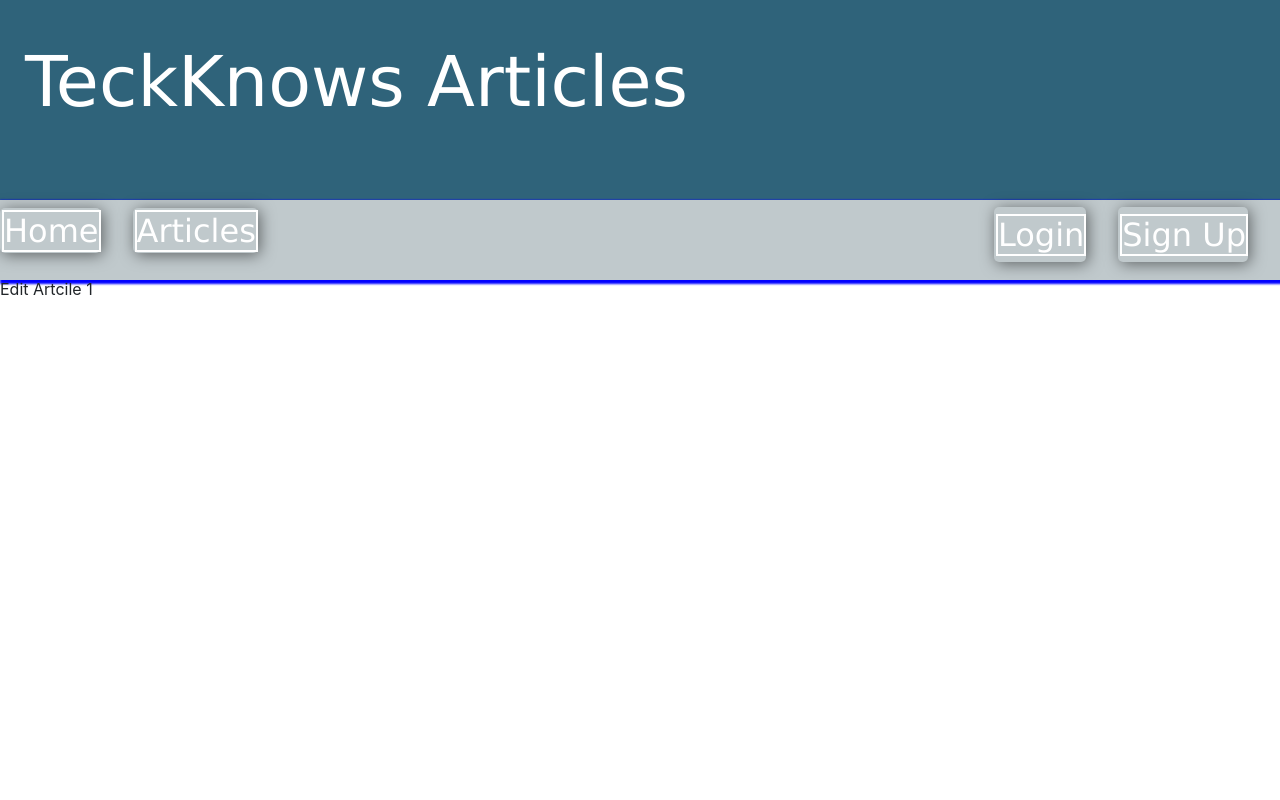
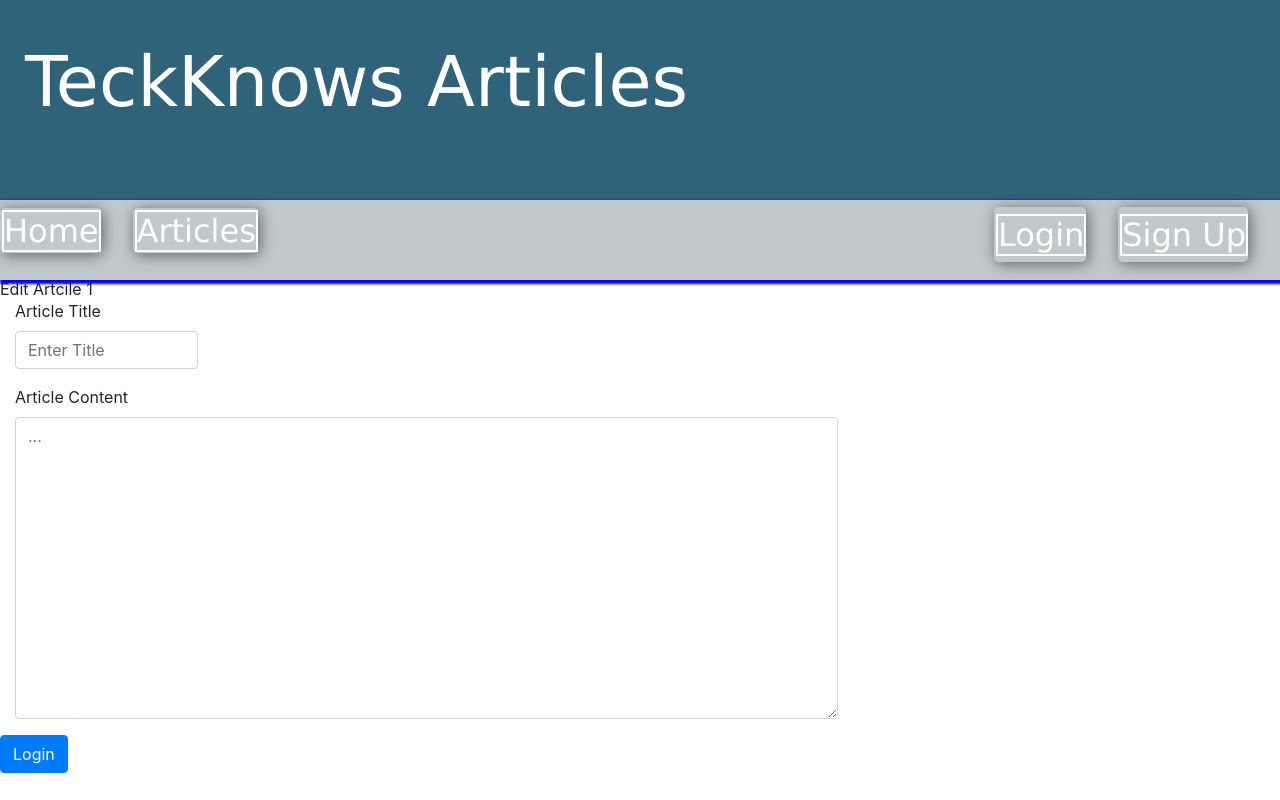
Before and after one commit to ChrisChicas/TechKnows, a React (Create React App) app: page /articles/1/edit in a window 1280 px wide. Built offline with nearby package versions, Linux system fonts and the light colour scheme.

Commit message:
added forms for edit/create/signup pages + added psuedo code

```diff
--- a/src/components/articles/ArticleDetails.js
+++ b/src/components/articles/ArticleDetails.js
@@ -6,6 +6,8 @@ export default function ArticleDetails(){
     // const data = await response.json()
     //return article data
     return(
-        <h1>Article Details For Article {params.articleId}</h1>
+        <main>
+            <h1>Article Details For Article {params.articleId}</h1>
+        </main>
     )
 }
--- a/src/components/articles/CreateArticle.js
+++ b/src/components/articles/CreateArticle.js
@@ -1,7 +1,41 @@
 import { useState } from "react"
 
 export default function CreateArticle(){
+    const [title, setTitle] = useState("")
+    const [content, setContent] = useState("")
+    const [error, setError] = useState(false)
+
+    const postArticle = async e => {
+        e.preventDefault()
+        try {
+          // fetch request to post article content
+          //redirect page to main feed or to article details
+        } catch (error) {
+          //if article title or content empty, setError true, reset username/password values
+        }
+      }
+
     return(
-        <h1>Create Article</h1>
+        <main>
+            <h1>Create Article</h1>
+            {error ? <div className="alert alert-danger alert-dismissible" role="alert">
+                Article Title or Content Cannot be Empty.
+                <button type="button" className="close" onClick={() => {setError(false)}} data-dismiss="alert" aria-label="Close">
+                    <span aria-hidden="true">&times;</span>
+                </button>
+                </div>
+                : null}
+            <form onSubmit={postArticle}>
+                    <div className="col-sm-2 form-group">
+                        <label htmlFor='title'>Article Title</label>
+                        <input type="text" value={title} id='title' className="form-control" placeholder="Enter Title" onChange={e => {setTitle(e.target.value)}} required/>
+                    </div>
+                    <div className="col-sm-8 form-group">
+                        <label htmlFor='content'>Article Content</label>
+                        <textarea value={content} id='content' className="form-control" rows="12" placeholder="..." onChange={e => {setContent(e.target.value)}} required/>
+                    </div>
+                <input className="btn btn-primary" type="submit" value="Login" />
+            </form>
+        </main>
     )
 }
--- a/src/components/articles/EditArticle.js
+++ b/src/components/articles/EditArticle.js
@@ -1,12 +1,47 @@
+import { useState } from "react"
 import { useParams } from "react-router-dom"
 
 export default function EditArticle(){
     let params = useParams()
     // const response = await fetch(url/articles/params.articleId)
     // const data = await response.json()
-    // return form similar to create but with update route and with previous article data loaded
+    //setTitle(data.title), setContent(data.content)
+    const [title, setTitle] = useState("")
+    const [content, setContent] = useState("")
+    const [error, setError] = useState(false)
+
+    const updateArticle = async e => {
+        e.preventDefault()
+        try {
+          // fetch request to update article content
+          //redirect page to main feed or to article details
+        } catch (error) {
+          //if article title or content empty, setError true, reset username/password values
+        }
+      }
+
 
     return (
-        <h1>Edit Artcile {params.articleId}</h1>
+        <main>
+            <h1>Edit Artcile {params.articleId}</h1>
+            {error ? <div className="alert alert-danger alert-dismissible" role="alert">
+                Article Title or Content Cannot be Empty.
+                <button type="button" className="close" onClick={() => {setError(false)}} data-dismiss="alert" aria-label="Close">
+                    <span aria-hidden="true">&times;</span>
+                </button>
+                </div>
+                : null}
+            <form onSubmit={updateArticle}>
+                    <div className="col-sm-2 form-group">
+                        <label htmlFor='title'>Article Title</label>
+                        <input type="text" value={title} id='title' className="form-control" placeholder="Enter Title" onChange={e => {setTitle(e.target.value)}} required/>
+                    </div>
+                    <div className="col-sm-8 form-group">
+                        <label htmlFor='content'>Article Content</label>
+                        <textarea value={content} id='content' className="form-control" rows="12" placeholder="..." onChange={e => {setContent(e.target.value)}} required/>
+                    </div>
+                <input className="btn btn-primary" type="submit" value="Login" />
+            </form>
+        </main>
     )
 }
--- a/src/components/articles/MainFeed.js
+++ b/src/components/articles/MainFeed.js
@@ -1,5 +1,8 @@
 export default function MainFeed(){
+    //query db to get all articles with limit 10, divide by pages
+    //map return to divs styled
     return(
         <h1>Main Feed</h1>
+        // return divs here
     )
 }
--- a/src/components/users/SignUpForm.jsx
+++ b/src/components/users/SignUpForm.jsx
@@ -1,6 +1,10 @@
 import { useState } from "react"
 
 const SignUpForm = () => {
+	const [name, setName] = useState({
+		firstName: "",
+		lastName: ""
+	})
 	const [username, setUserName] = useState("")
 	const [password, setPassword] = useState("")
 	const [error, setError] = useState(false)
@@ -8,36 +12,42 @@ const SignUpForm = () => {
 	const verification = async e => {
 	  e.preventDefault()
 	  try {
-		// fetch request to get user data w/ username
-		//compare passwords
+		// fetch request to post user data to db
 		//redirect page
 	  } catch (error) {
-		//setError true, reset username/password values
+		//if username already exists, setError true, reset username/password values
 	  }
 	}
 
   return (
     <main>
 			<h1>Sign Up</h1>
-			<form>
+			<form onSubmit={verification}>
+				{error ? <div className="alert alert-danger alert-dismissible" role="alert">
+					Username already exists.
+					<button type="button" className="close" onClick={() => {setError(false)}} data-dismiss="alert" aria-label="Close">
+						<span aria-hidden="true">&times;</span>
+					</button>
+					</div>
+					: null}
 				<div className="row">
 					<div className="col-sm-6 form-group">
 						<label htmlFor="firstName">First Name</label>
-						<input value= 'firstName' id="firstName" className="form-control"  name="firstName" required/>
+						<input value={name.firstName} id="firstName" className="form-control" placeholder="Enter First Name" onChange={e => {setName({...name, firstName: e.target.value})}} required/>
 					</div>
 					<div className="col-sm-6 form-group">
 						<label htmlFor="lastName">Last Name</label>
-						<input value='lastName' className="form-control" id="lastName" name="lastName" required />
+						<input value={name.lastName} className="form-control" id="lastName" placeholder="Enter Last Name" onChange={e => {setName({...name, lastName: e.target.value})}} required />
 					</div>
 				</div>
 				<div className="row">
 					<div className="col-sm-6 form-group">
-						<label htmlFor="email">Email</label>
-						<input type="email" value='email' className="form-control" id="email" name="email" required/>
+						<label htmlFor="username">Username</label>
+						<input type="text" value={username} className="form-control" id="username" placeholder="Enter Desired Username" onChange={e => {setUserName(e.target.value)}} required/>
 					</div>
 					<div className="col-sm-6 form-group">
 						<label htmlFor="password">Password</label>
-						<input type="password" value='password' className="form-control" id="password" name="password" required/>
+						<input type="password" value={password} className="form-control" id="password" name="password" placeholder="Enter Desired Password" onChange={e => {setPassword(e.target.value)}} required/>
 					</div>
 				</div>
 				<input className="btn btn-primary" type="submit" value="Sign Up" />
```
